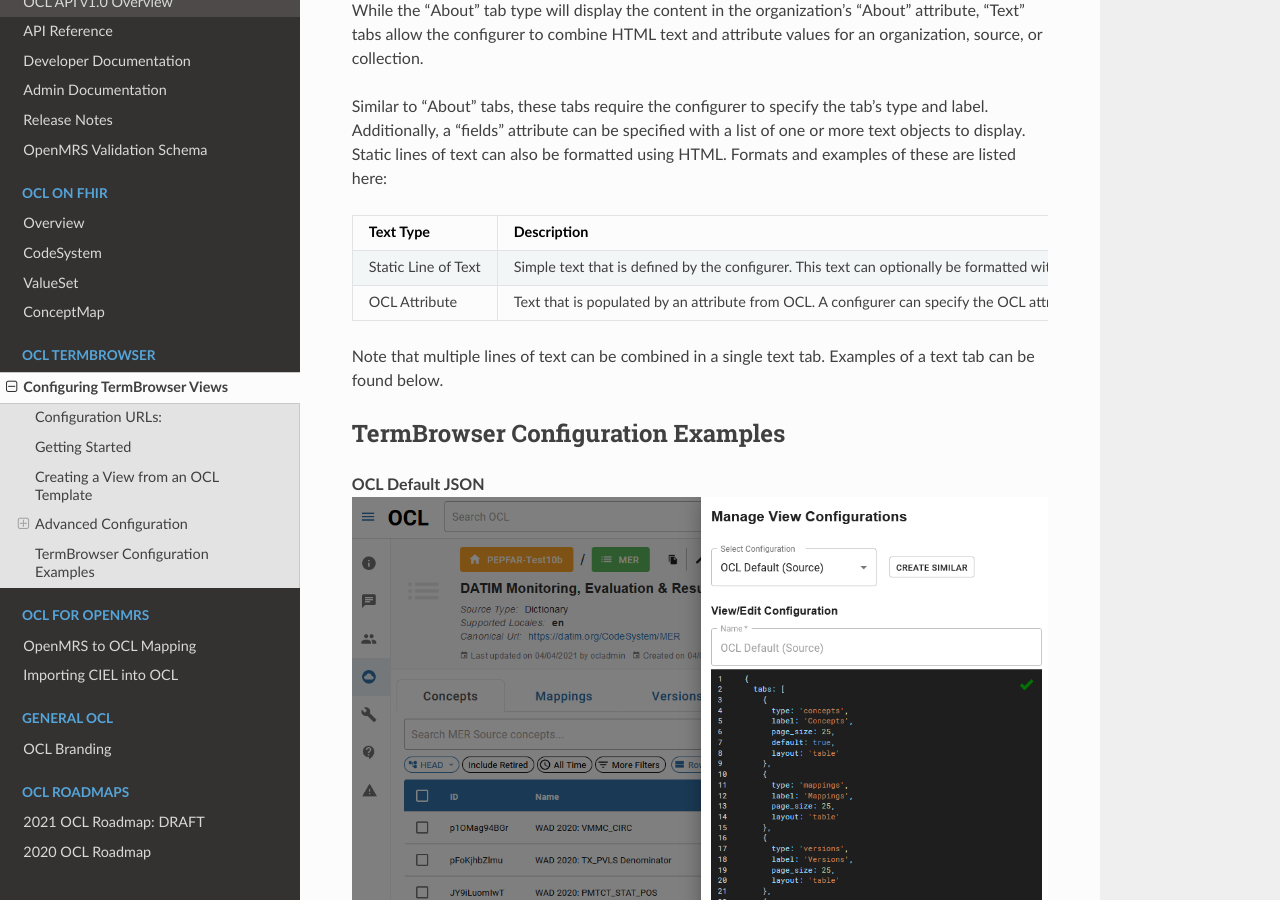
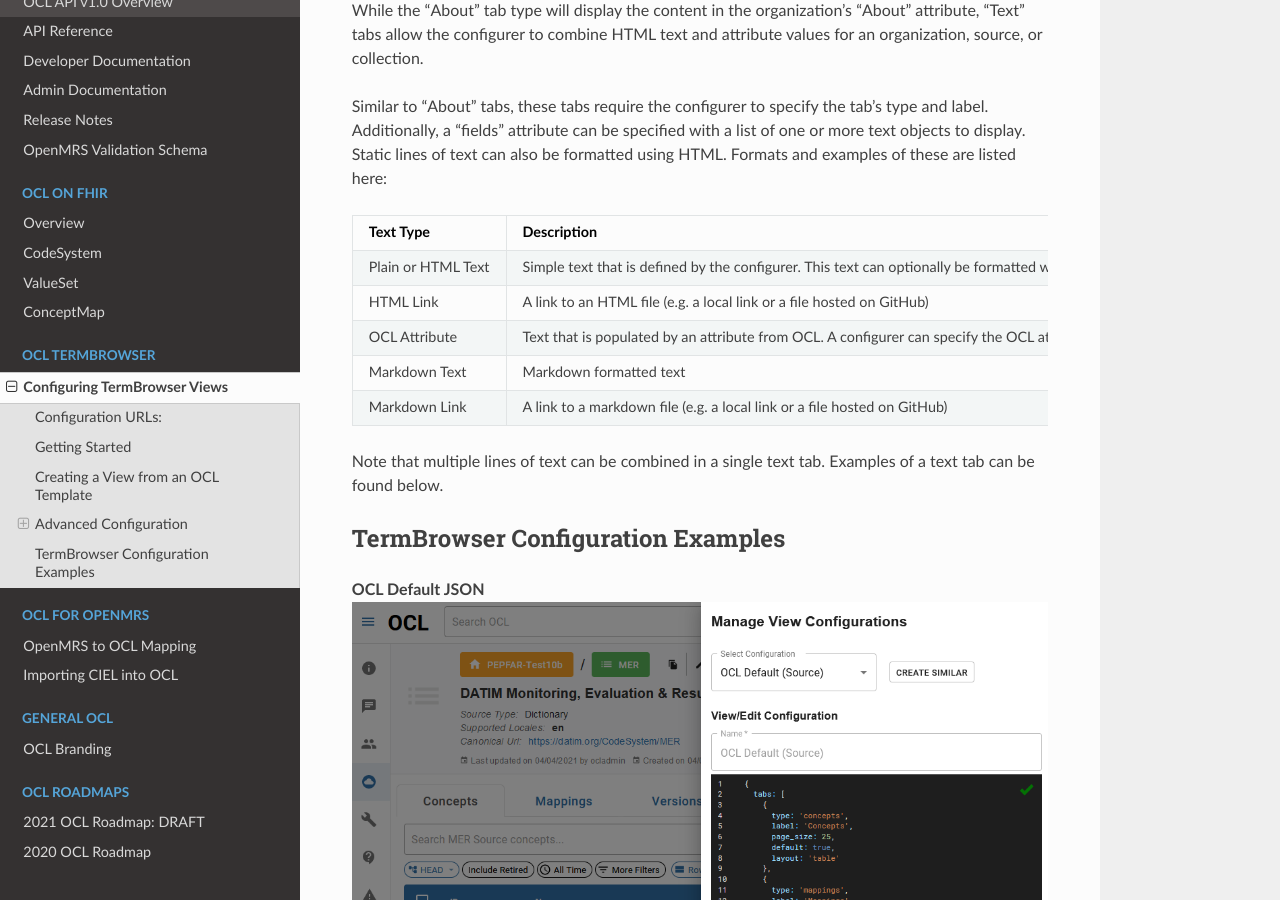
Before and after one commit to OpenConceptLab/ocl-docs, a Sphinx documentation site: the page built from docs/source/oclweb/configuringtermbrowser.md, in a window 1280 px wide and 900 px high, scrolled down 3465 px. Built offline with Sphinx 7.4.7 and the Read the Docs theme 2.0.0, drawn with Linux system fonts in a browser that asks for light colours.

Commit message:
Updated text tab table

```diff
--- a/docs/source/oclweb/configuringtermbrowser.md
+++ b/docs/source/oclweb/configuringtermbrowser.md
@@ -76,10 +76,13 @@
 
 Similar to “About” tabs, these tabs require the configurer to specify the tab’s type and label. Additionally, a “fields” attribute can be specified with a list of one or more text objects to display. Static lines of text can also be formatted using HTML. Formats and examples of these are listed here:
 
-| Text Type           | Description                                                                                                                  | Expected Input                                       | Example                                          |
-| ------------------- | ---------------------------------------------------------------------------------------------------------------------------- | ---------------------------------------------------- | ------------------------------------------------ |
-| Static Line of Text | Simple text that is defined by the configurer. This text can optionally be formatted with HTML syntax to change its look.    | {value: ‘[HTML format][Input text][/HTML format]’} | {value: 'Main Title'}                   |
-| OCL Attribute       | Text that is populated by an attribute from OCL. A configurer can specify the OCL attribute to use, optionally with a label. | { id: '\[OCL attribute\]', label: '\[Label\]' }      | { id: 'collections\_url', label: 'Description' } |
+| Text Type          | Description                                                                                                                                                                         | Expected Input                                     | Example                                                                                          |   |
+|--------------------|-------------------------------------------------------------------------------------------------------------------------------------------------------------------------------------|----------------------------------------------------|--------------------------------------------------------------------------------------------------|---|
+| Plain or HTML Text | Simple text that is defined by the configurer. This text can optionally be formatted with HTML syntax to change its look. HTML is the default format for all text if not specified. | {value: ‘[HTML format][Input text][/HTML format]’} | {value: 'Main Title', format: ‘html’} or {value: "Some plain text", format: "text"}              |   |
+| HTML Link          | A link to an HTML file (e.g. a local link or a file hosted on GitHub)                                                                                                               | {url: “[File address]”}                            | {url: "https://html.com"}                                                                        |   |
+| OCL Attribute      | Text that is populated by an attribute from OCL. A configurer can specify the OCL attribute to use, optionally with a label.                                                        | { id: '[OCL attribute]', label: '[Label]'}         | { id: 'collections_url', label: 'Description' }                                                  |   |
+| Markdown Text      | Markdown formatted text                                                                                                                                                             | {value: “[Markdown text]”, format: “md”}           | {value: "# Hello, *world*!", format: "md"}                                                       |   |
+| Markdown Link      | A link to a markdown file (e.g. a local link or a file hosted on GitHub)                                                                                                            | { url: “[File address]”, format: “md”}             | {url: "https://raw.githubusercontent.com/OpenConceptLab/oclweb2/master/README.md", format: "md"} |   |
 
 Note that multiple lines of text can be combined in a single text tab. Examples of a text tab can be found below.
 
```
